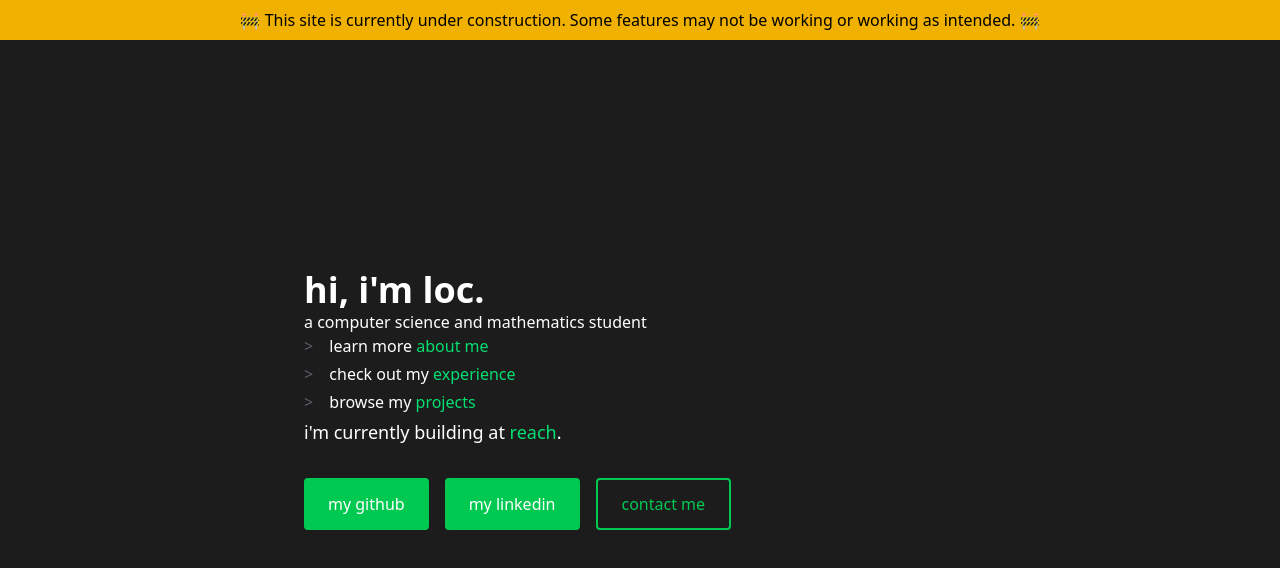
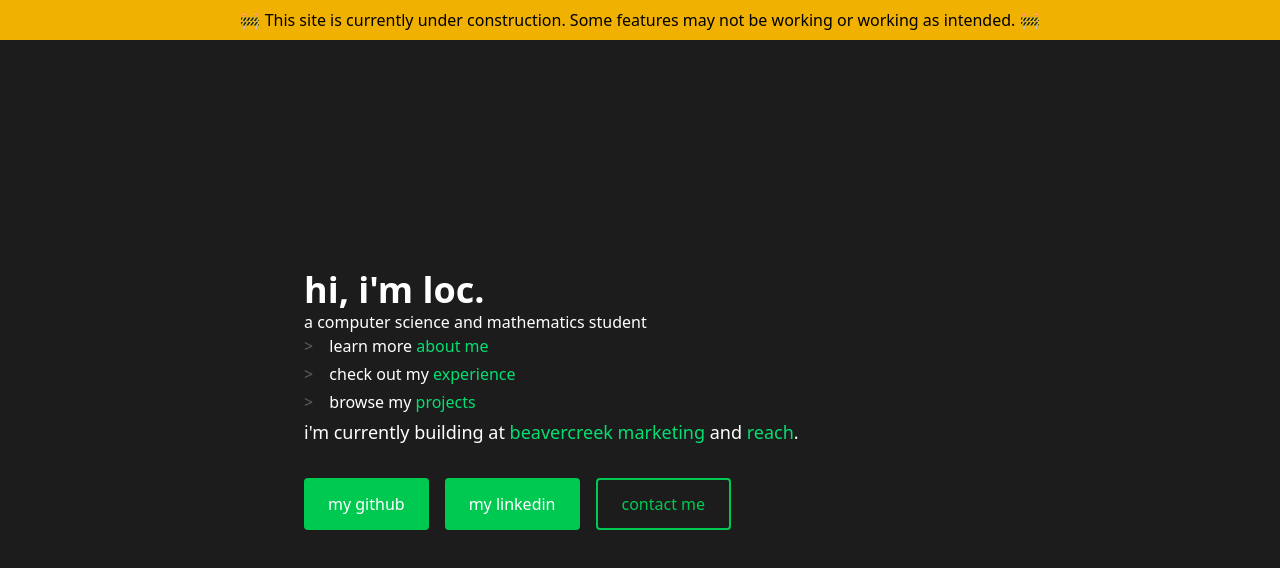
Before and after one commit to locnugwin/portfolio-website, a React (Vite) app: page / in a window 1280 px wide. Shown: the top 568 px of the page. Built offline with nearby package versions, Linux system fonts and the light colour scheme; a web font is replaced by a local one.

Commit message:
fix node issues and add bcm to building

```diff
--- a/src/components/Hero.tsx
+++ b/src/components/Hero.tsx
@@ -59,6 +59,10 @@ const Hero: React.FC = () => {
         {/* Current Work */}
         <p className="text-white text-lg mb-8">
           i'm currently building at{" "}
+          <a href="https://www.bcm.io/" target="_blank" className={buttonStyle.text}>
+            beavercreek marketing
+          </a>
+          {" "}and{" "}
           <a href="https://reachtestprep.org/" target="_blank" className={buttonStyle.text}>
             reach
           </a>
```
Also changed, not shown: 1 other file (tests, documents, lock files or other folders).
